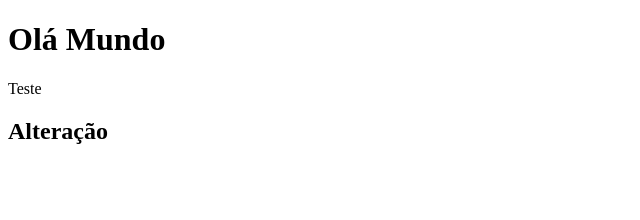
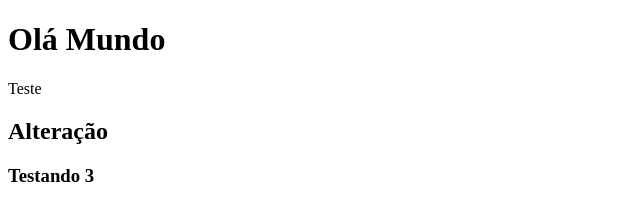
Before and after one commit to JoaoPAmbrosio/RepoTeste, a plain HTML site: page index.html in a window 1280 px wide. Shown: the whole page, without its empty margins (0-640 px from the left). Drawn offline with Linux system fonts and the light colour scheme.

Commit message:
enviando alt

```diff
--- a/index.html
+++ b/index.html
@@ -10,5 +10,6 @@
     <h1>Olá Mundo</h1>
     <p>Teste</p>
     <h2>Alteração</h2>
+    <h3>Testando 3</h3>
 </body>
 </html>
```
